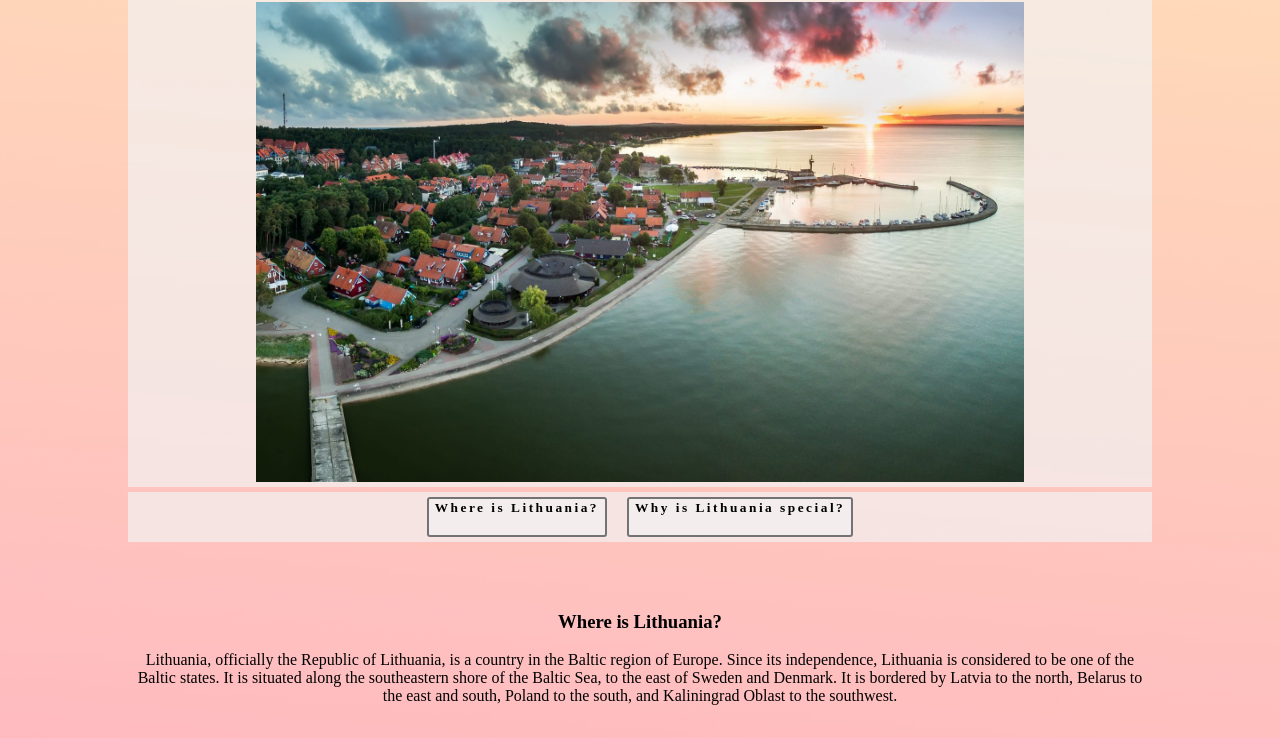
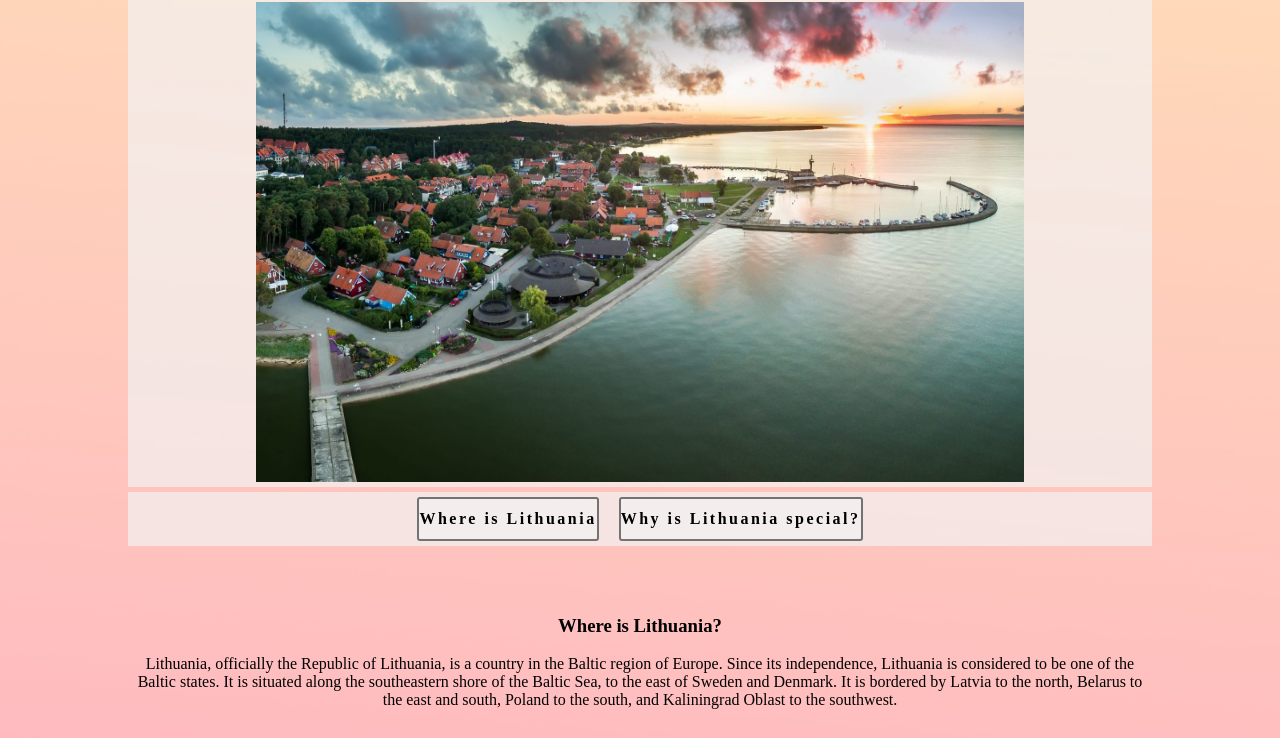
Before and after one commit to ibabaityte/LithuaniaGuideProject, a plain HTML site: page index.html in a window 1280 px wide. Shown: the part 62-800 px from the top of the page. Drawn offline with Linux system fonts and the light colour scheme; a web font is replaced by a local one.

Commit message:
Fixing buttons

```diff
--- a/css/main.css
+++ b/css/main.css
@@ -35,7 +35,7 @@ body{
     padding-bottom: 5px;
 }
 
-.button{
+.navButton{
     font-weight: bold;
     display: flex;
     font-family: 'Source Serif Pro', serif;
@@ -47,9 +47,13 @@ body{
     letter-spacing: 2.5px;
     margin-right: 10px;
     margin-left: 10px;
+    color: black;
+    text-decoration: none;
+    align-items: center;
+    justify-content: center;
 }
 
-.button:hover {
+.navButton:hover {
   background-color: rgb(217, 217, 217);
 }
 
@@ -81,7 +85,7 @@ hr{
     margin-bottom: 10px;
 }
 
-footer{
+.nav {
     position: -webkit-sticky;
     position: sticky;
     top: 6px;
@@ -93,11 +97,6 @@ footer{
     align-items: center;
     justify-content: center;
     background-color: rgb(242, 242, 242, 0.7);
-}
-
-a:-webkit-any-link{
-    color: black;
-    text-decoration: none;
 }
 
 .where{
--- a/index.html
+++ b/index.html
@@ -22,10 +22,10 @@
             <img class = "mySlides fade" src="images/Ezeras.jpg" alt="">
         </div>
 
-        <footer>
-            <a href="#where"><button type="button" name="button" class = "button">Where is Lithuania?</button></a>
-            <a href="#why"><button type="button" name="button" class = "button">Why is Lithuania special?</button></a>
-        </footer>
+        <div class="nav">
+            <a href="#where" class="navButton"><span>Where is Lithuania</span></a>
+            <a href="#why" class="navButton"><span>Why is Lithuania special?</span></a>
+        </div>
 
         <div id="where" class = "where">
             <h3  >Where is Lithuania?</h3>
```
